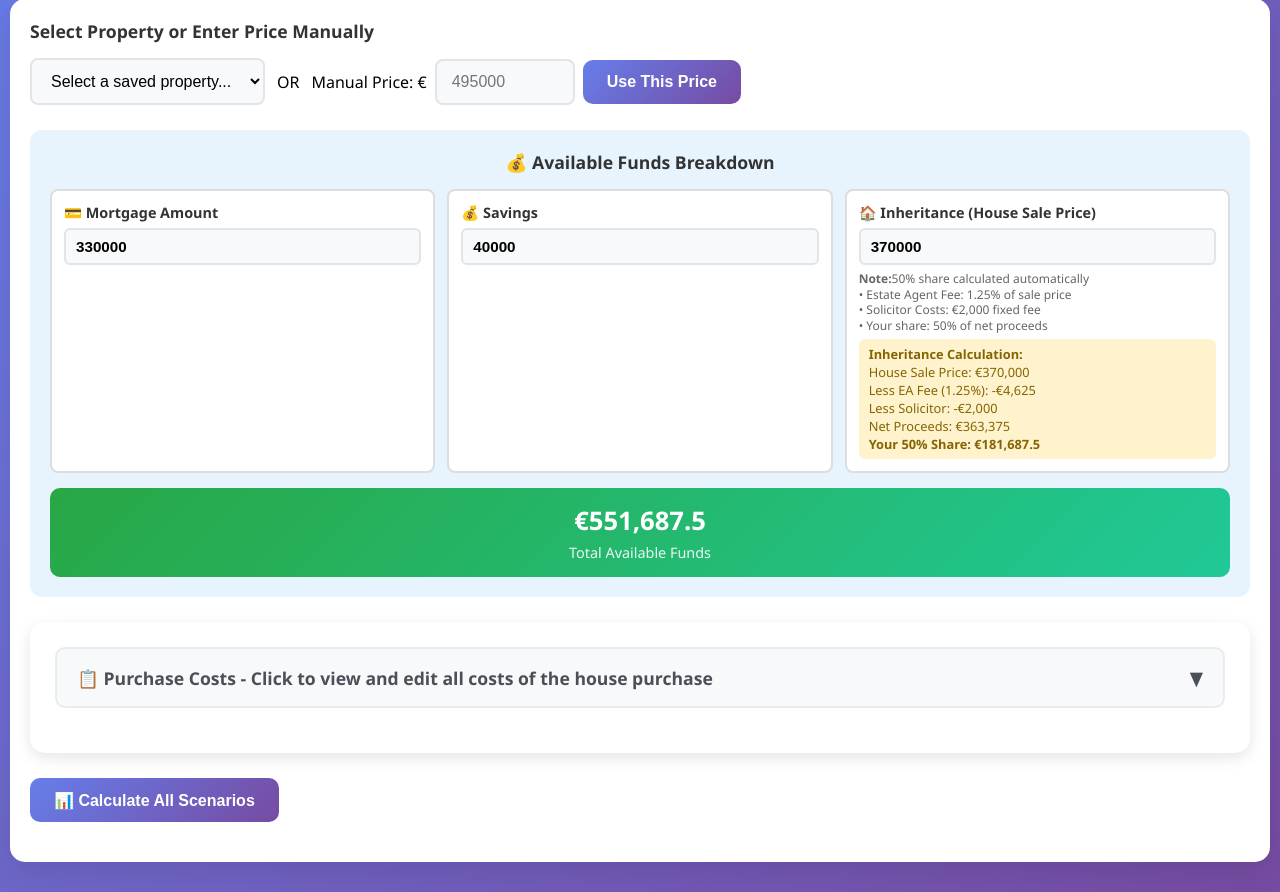
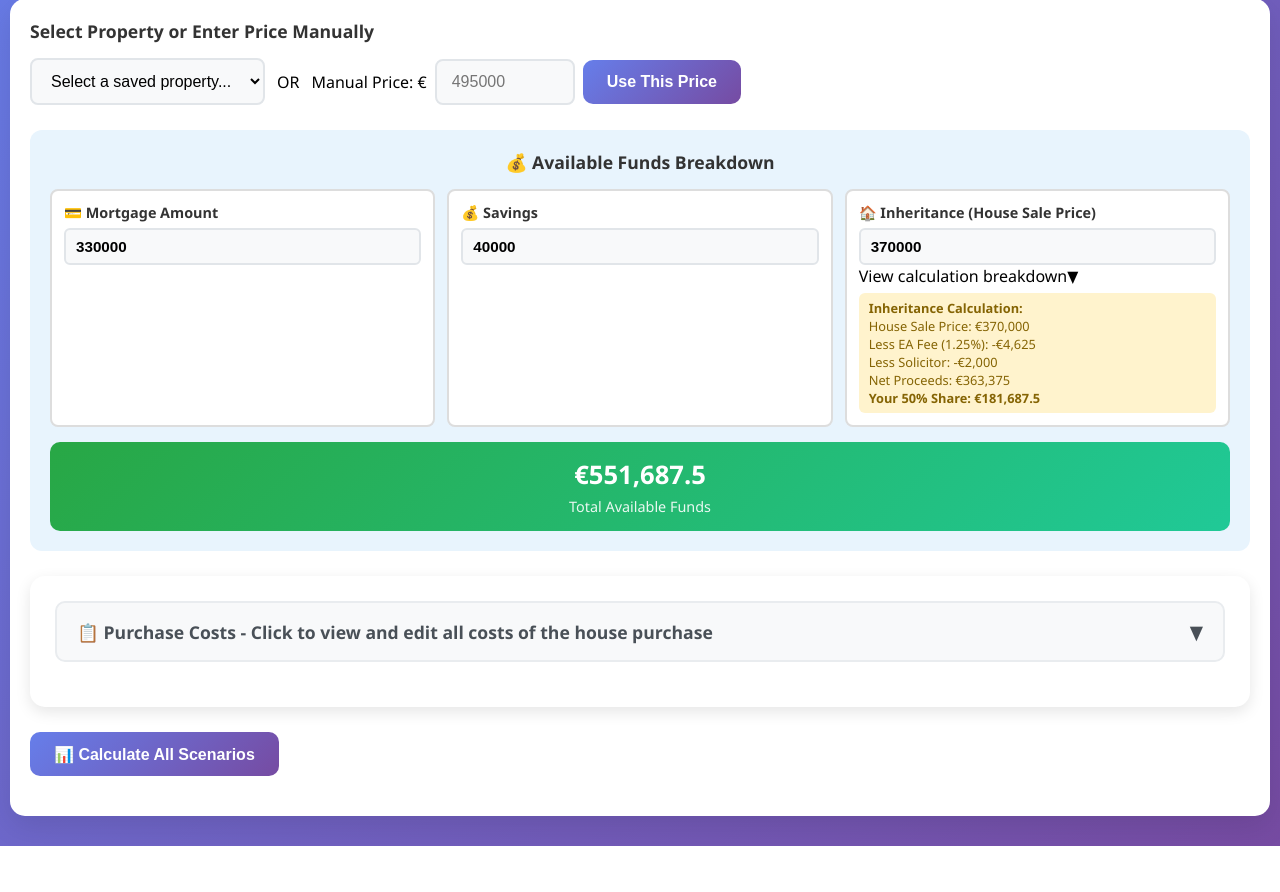
Before and after one commit to Leniston/Poeperty_saver, a PHP site: page /calculator.php in a window 1280 px wide. Shown: the part 187-1079 px from the top of the page. After the commit the page ends 1033 px from the top, so only its background shows below. Run offline with PHP 8.4, Linux system fonts and the light colour scheme; data that the repository does not hold is empty.

Commit message:
Update calculator.php

```diff
--- a/calculator.php
+++ b/calculator.php
@@ -504,13 +504,11 @@
                 <div class="fund-item">
                     <label for="inheritanceFunds" class="fund-label">🏠 Inheritance (House Sale Price)</label>
                     <input type="number" id="inheritanceFunds" class="fund-input" value="370000" min="0" step="1000" placeholder="370000">
-                    <div class="inheritance-note">
-                        <strong>Note:</strong>50% share calculated automatically<br>
-                        • Estate Agent Fee: 1.25% of sale price<br>
-                        • Solicitor Costs: €2,000 fixed fee<br>
-                        • Your share: 50% of net proceeds
+                    <div class="inheritance-toggle" onclick="toggleInheritanceCalc()" style="display: none;" id="inheritanceToggle">
+                        <span>View calculation breakdown</span>
+                        <span class="inheritance-toggle-arrow">▼</span>
                     </div>
-                    <div id="inheritanceCalculation" class="inheritance-calculation" style="display: none;">
+                    <div id="inheritanceCalculation" class="inheritance-calculation collapsed">
                         <!-- Calculation details will appear here -->
                     </div>
                 </div>
@@ -680,12 +678,37 @@
             }
         }
 
+        // Toggle inheritance calculation visibility
+        function toggleInheritanceCalc() {
+            const calc = document.getElementById('inheritanceCalculation');
+            const toggle = document.getElementById('inheritanceToggle');
+            const arrow = toggle.querySelector('.inheritance-toggle-arrow');
+            const text = toggle.querySelector('span:first-child');
+
+            if (calc.classList.contains('collapsed')) {
+                calc.classList.remove('collapsed');
+                calc.classList.add('expanded');
+                arrow.classList.add('expanded');
+                arrow.textContent = '▲';
+                text.textContent = 'Hide calculation breakdown';
+            } else {
+                calc.classList.remove('expanded');
+                calc.classList.add('collapsed');
+                arrow.classList.remove('expanded');
+                arrow.textContent = '▼';
+                text.textContent = 'View calculation breakdown';
+            }
+        }
+
         function calculateInheritance() {
             const houseSalePrice = parseFloat(document.getElementById('inheritanceFunds').value) || 0;
             const calculationDiv = document.getElementById('inheritanceCalculation');
+            const toggleDiv = document.getElementById('inheritanceToggle');
 
             if (houseSalePrice === 0) {
-                calculationDiv.style.display = 'none';
+                calculationDiv.classList.add('collapsed');
+                calculationDiv.classList.remove('expanded');
+                toggleDiv.style.display = 'none';
                 return 0;
             }
 
@@ -702,7 +725,18 @@
                 Net Proceeds: €${netProceeds.toLocaleString('en-IE', {minimumFractionDigits: 0})}<br>
                 <strong>Your 50% Share: €${yourShare.toLocaleString('en-IE', {minimumFractionDigits: 0})}</strong>
             `;
-            calculationDiv.style.display = 'block';
+
+            // Show the toggle button when there's a calculation
+            toggleDiv.style.display = 'flex';
+
+            // ALWAYS start collapsed
+            calculationDiv.classList.add('collapsed');
+            calculationDiv.classList.remove('expanded');
+            const arrow = toggleDiv.querySelector('.inheritance-toggle-arrow');
+            const text = toggleDiv.querySelector('span:first-child');
+            arrow.classList.remove('expanded');
+            arrow.textContent = '▼';
+            text.textContent = 'View calculation breakdown';
 
             return Math.max(0, yourShare);
         }
```
